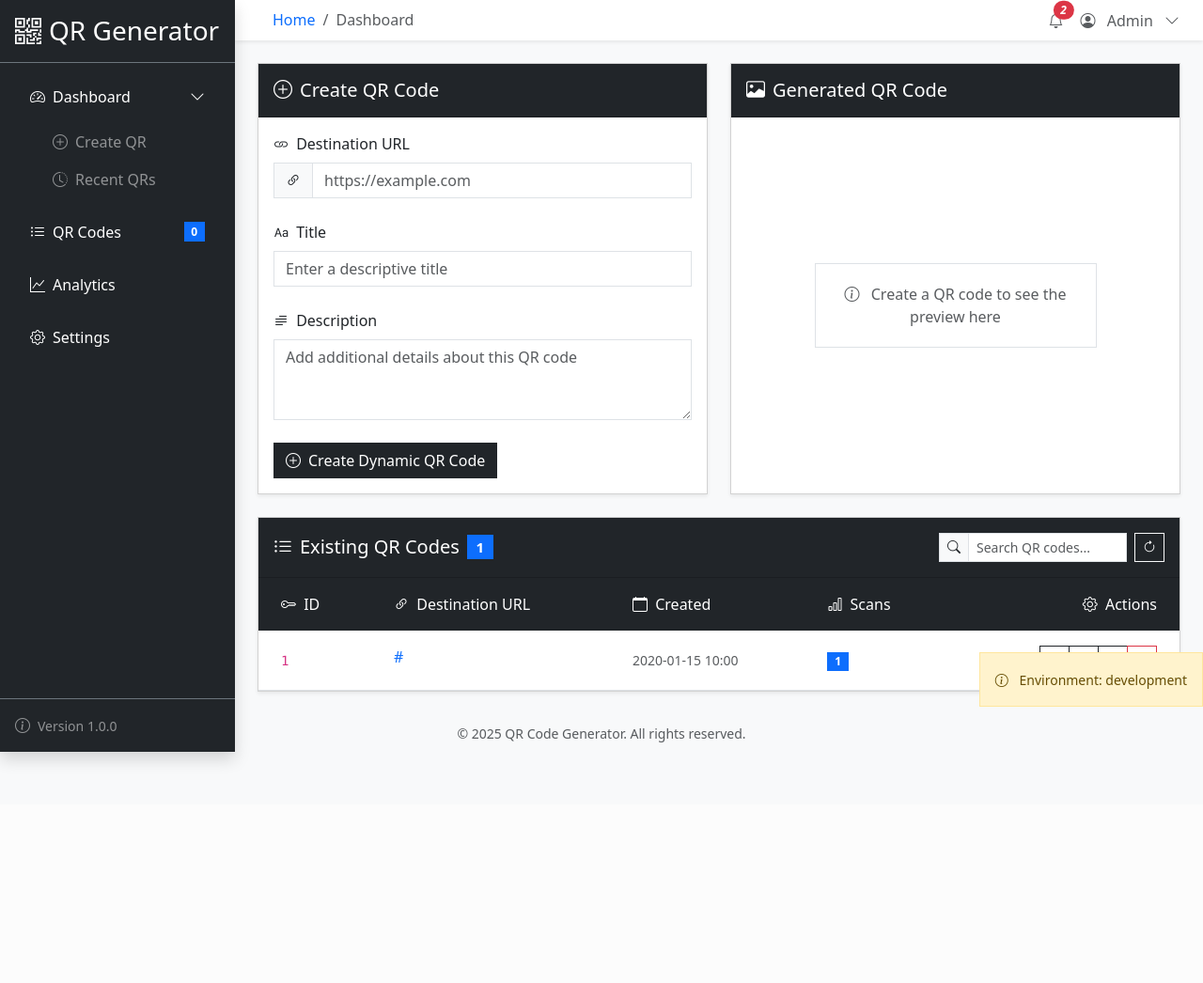
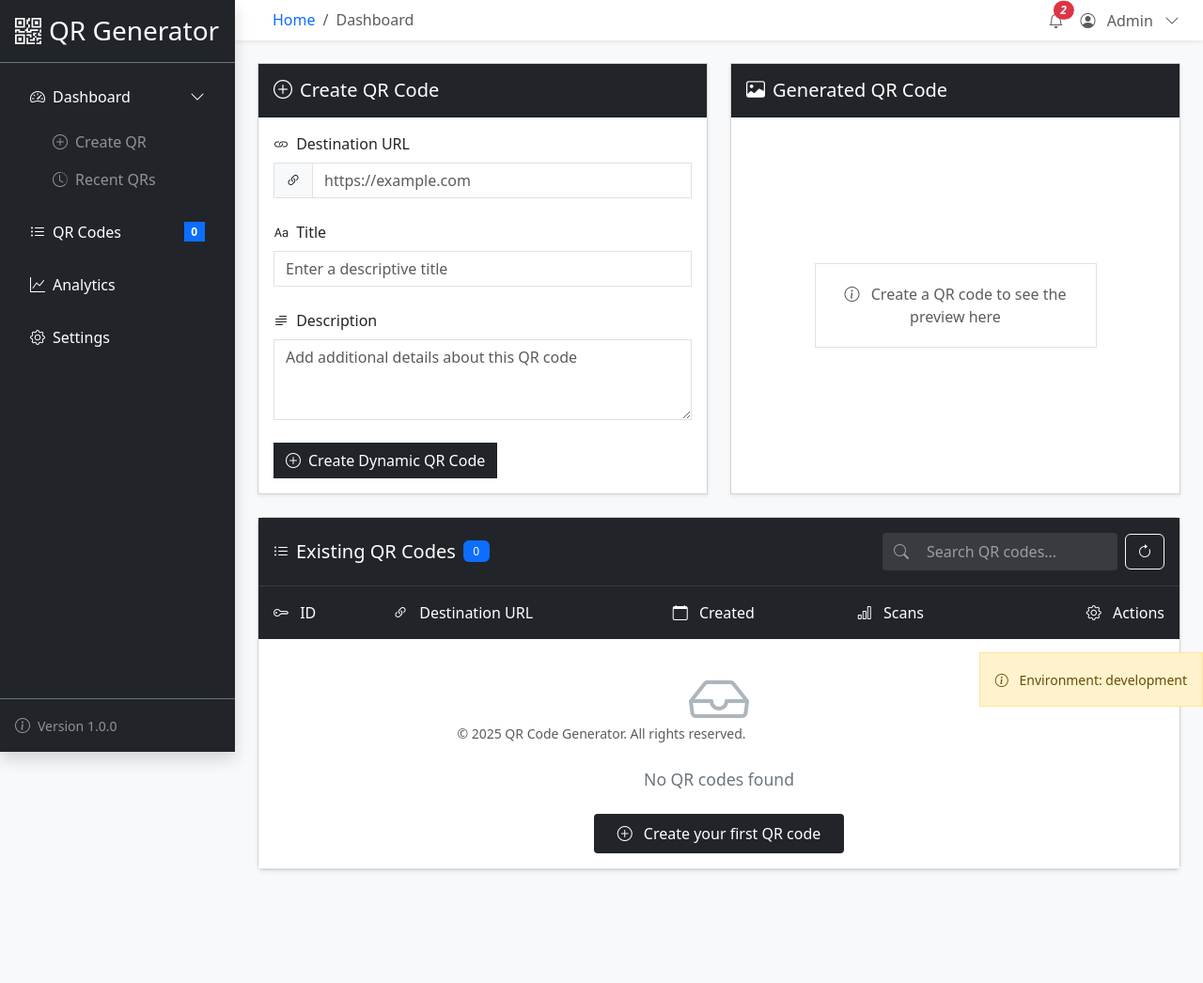
Before and after one commit to gsinghjay/mvp_qr_gen, a FastAPI app: page / in a window 1280 px wide. Shown: the whole page at 94% size. Before the commit the page ends 814 px from the top, so only its background shows below. Run offline with FastAPI, Linux system fonts and the light colour scheme; tables that the repository leaves empty hold one stand-in row (values such as "Sample post"); parts of the project's set-up code (start-up, migrations or seed data) failed here and were passed over; some libraries are stand-ins or nearby versions.

Commit message:
refactor(ui): streamline QR list section with improved header and search functionality

```diff
--- a/app/templates/index.html
+++ b/app/templates/index.html
@@ -228,105 +228,64 @@
                     </div>
 
                     <!-- QR Codes List Section -->
-                    <div class="card rounded-0 shadow-sm" id="qr-list">
-                        <div class="card-header bg-dark text-white rounded-0 py-3 d-flex justify-content-between align-items-center">
-                            <h2 class="card-title h5 mb-0 d-flex align-items-center">
+                    <div class="card shadow-sm" id="qr-list">
+                        <div class="qr-list-header">
+                            <div class="d-flex align-items-center">
                                 <i class="bi bi-list-ul me-2"></i>
-                                Existing QR Codes
-                                <span class="badge bg-primary rounded-0 ms-2">{{ total_qr_codes }}</span>
-                            </h2>
-                            <div class="d-flex align-items-center">
-                                <div class="input-group input-group-sm rounded-0 me-2" style="width: 200px;">
-                                    <span class="input-group-text rounded-0"><i class="bi bi-search"></i></span>
-                                    <input type="text" class="form-control rounded-0" id="qr-search" placeholder="Search QR codes...">
+                                <span class="h5 mb-0">Existing QR Codes</span>
+                                <span class="badge ms-2">0</span>
                             </div>
-                                <button class="btn btn-sm btn-outline-light rounded-0" id="refresh-list">
+                            <div class="qr-search-container">
+                                <div class="input-group">
+                                    <span class="input-group-text">
+                                        <i class="bi bi-search"></i>
+                                    </span>
+                                    <input type="text" class="form-control" id="qr-search" placeholder="Search QR codes...">
+                                </div>
+                                <button class="btn btn-outline-light" id="refresh-list">
                                     <i class="bi bi-arrow-clockwise"></i>
                                 </button>
                             </div>
                         </div>
-                        <div class="card-body p-0">
                         <div class="table-responsive">
-                                <table class="table table-hover mb-0" id="qr-code-list">
-                                    <thead class="table-light">
+                            <table class="table table-hover" id="qr-code-list">
+                                <thead>
                                     <tr>
-                                            <th class="border-0 px-4">
-                                                <i class="bi bi-key me-1"></i>
+                                        <th>
+                                            <i class="bi bi-key me-2"></i>
                                             ID
                                         </th>
-                                            <th class="border-0">
-                                                <i class="bi bi-link-45deg me-1"></i>
+                                        <th>
+                                            <i class="bi bi-link-45deg me-2"></i>
                                             Destination URL
                                         </th>
-                                            <th class="border-0">
-                                                <i class="bi bi-calendar me-1"></i>
+                                        <th>
+                                            <i class="bi bi-calendar me-2"></i>
                                             Created
                                         </th>
-                                            <th class="border-0">
-                                                <i class="bi bi-bar-chart me-1"></i>
+                                        <th>
+                                            <i class="bi bi-bar-chart me-2"></i>
                                             Scans
                                         </th>
-                                            <th class="border-0 text-end px-4">
-                                                <i class="bi bi-gear me-1"></i>
+                                        <th class="text-end">
+                                            <i class="bi bi-gear me-2"></i>
                                             Actions
                                         </th>
                                     </tr>
                                 </thead>
                                 <tbody>
-                                        {% if total_qr_codes == 0 %}
                                     <tr id="empty-state">
-                                            <td colspan="5" class="text-center py-4 text-muted">
-                                                <i class="bi bi-inbox display-1 d-block mb-3"></i>
-                                                No QR codes found
-                                                <button class="btn btn-sm btn-dark rounded-0 d-block mx-auto mt-3">
-                                                    <i class="bi bi-plus-circle me-2"></i>
+                                        <td colspan="5">
+                                            <i class="bi bi-inbox"></i>
+                                            <p>No QR codes found</p>
+                                            <button class="btn" onclick="location.href='#create-qr'">
+                                                <i class="bi bi-plus-circle"></i>
                                                 Create your first QR code
                                             </button>
                                         </td>
                                     </tr>
-                                        {% else %}
-                                            {% for qr in recent_qr_codes %}
-                                            <tr>
-                                                <td class="align-middle px-4">
-                                                    <code>{{ qr.id }}</code>
-                                                </td>
-                                                <td class="align-middle">
-                                                    <a href="{{ qr.redirect_url }}" class="text-decoration-none text-truncate d-inline-block" style="max-width: 300px;">
-                                                        {{ qr.redirect_url }}
-                                                    </a>
-                                                </td>
-                                                <td class="align-middle">
-                                                    <small class="text-muted">{{ qr.created_at.strftime('%Y-%m-%d %H:%M') }}</small>
-                                                </td>
-                                                <td class="align-middle">
-                                                    <span class="badge bg-primary rounded-0">{{ qr.scan_count }}</span>
-                                                </td>
-                                                <td class="align-middle text-end px-4">
-                                                    <div class="btn-group rounded-0">
-                                                        <button type="button" class="btn btn-sm btn-outline-dark rounded-0 view-qr"
-                                                                title="View QR Code" data-qr-id="{{ qr.id }}">
-                                                            <i class="bi bi-eye"></i>
-                                                        </button>
-                                                        <button type="button" class="btn btn-sm btn-outline-dark rounded-0 edit-qr"
-                                                                title="Edit QR Code" data-qr-id="{{ qr.id }}">
-                                                            <i class="bi bi-pencil"></i>
-                                                        </button>
-                                                        <button type="button" class="btn btn-sm btn-outline-dark rounded-0 stats-qr"
-                                                                title="View Statistics" data-qr-id="{{ qr.id }}">
-                                                            <i class="bi bi-graph-up"></i>
-                                                        </button>
-                                                        <button type="button" class="btn btn-sm btn-outline-danger rounded-0 delete-qr"
-                                                                title="Delete QR Code" data-qr-id="{{ qr.id }}">
-                                                            <i class="bi bi-trash"></i>
-                                                        </button>
-                                                    </div>
-                                                </td>
-                                            </tr>
-                                            {% endfor %}
-                                        {% endif %}
                                 </tbody>
                             </table>
-                            </div>
                         </div>
                     </div>
                 </div>
```
Lines whose indentation alone changed are shown as unchanged.
